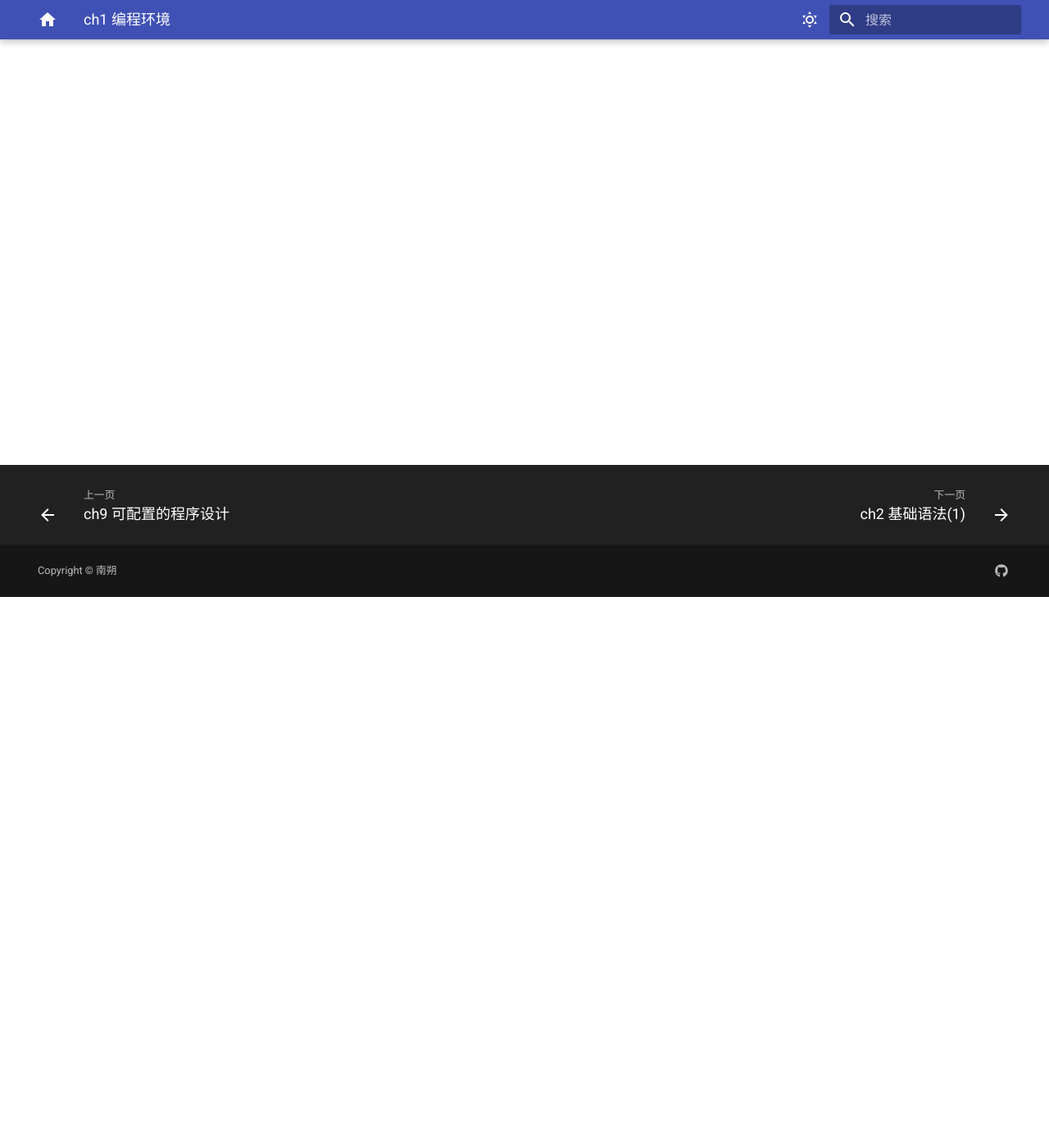
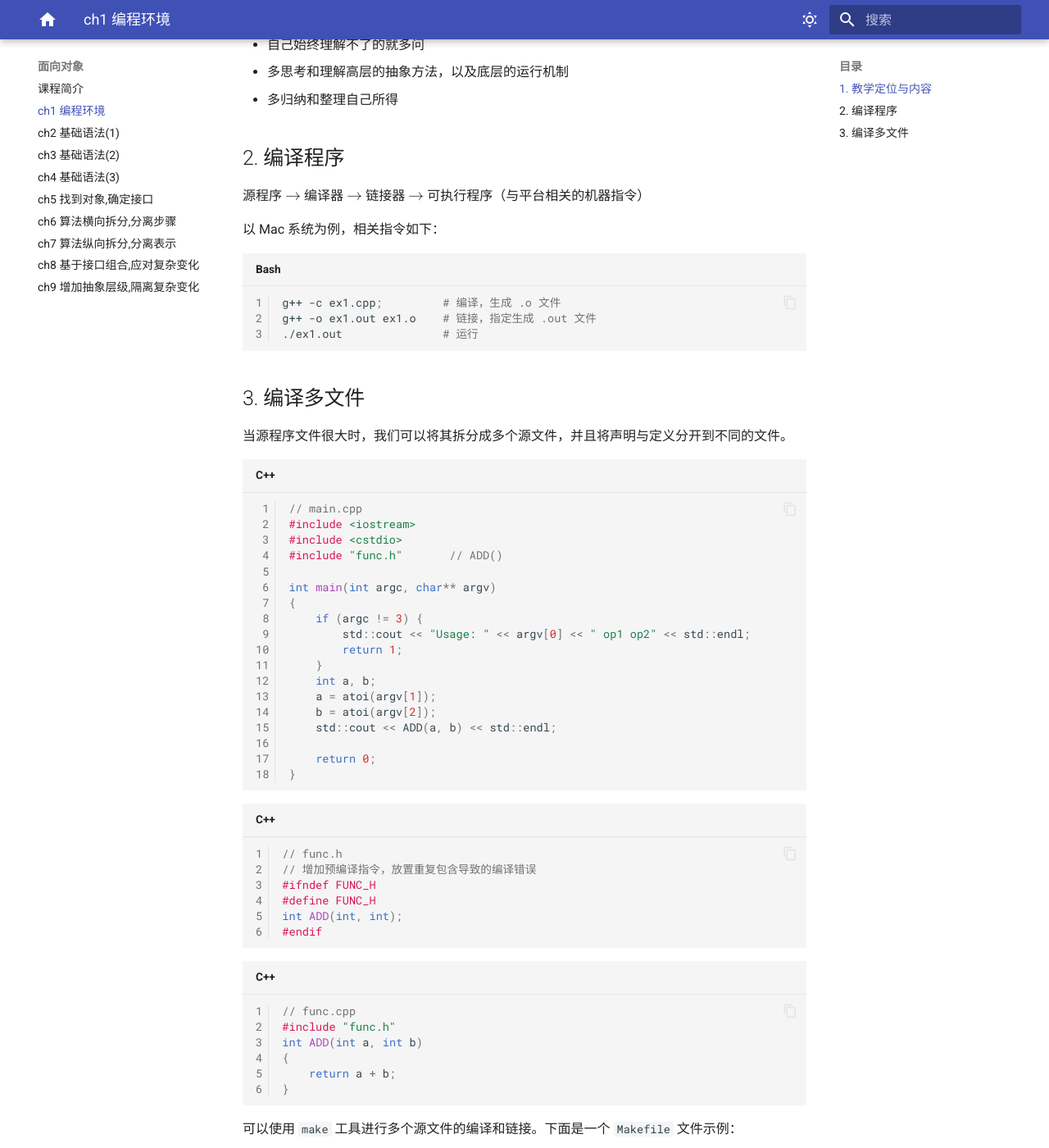
Before and after one commit to ErnestEarth/jifeng.github.io, an MkDocs documentation site: the page built from docs/Object_Oriented_Programming/ch1.md, in a window 1280 px wide and 1400 px high, scrolled down 672 px. Shown: the whole window at 82% size. Built offline with MkDocs 1.6.1 and Material for MkDocs 9.7.7, drawn with Linux system fonts in a browser that asks for light colours; some of the changed text lies outside the part shown.

````diff
--- a/docs/Object_Oriented_Programming/ch1.md
+++ b/docs/Object_Oriented_Programming/ch1.md
@@ -1,7 +1,109 @@
-# 一、课程简介与编程环境
+# ch1 课程简介与编程环境
 
-#### [返回](./index.md)
+## 1. 教学定位与内容
 
+前驱课程：《程序设计基础》
 
+后继课程：《数据结构》、《软件工程》
 
-#### [返回](./index.md)
+编程需要的基础：
+
+- 算法基础：问题的分析、表示、求解的方法，变量、判断、循环、函数的应用
+- 语言基础：如何定义和实现算法中的元素，语法规范
+- 系统基础：操作系统运作的内在机制，操作系统提供的底层功能调用库
+- 特定技术：网络通信、硬件接口
+- 设计的方法论：结构化，基于对象、面向对象，泛型，组件，越是复杂的任务，设计的方法越重要
+
+学习方法：
+
+- 多查、多看相关书籍、网站等
+- 多练习，多用程序验证自己的理解
+- 自己始终理解不了的就多问
+- 多思考和理解高层的抽象方法，以及底层的运行机制
+- 多归纳和整理自己所得
+
+## 2. 编译程序
+
+源程序 $\to$ 编译器 $\to$ 链接器 $\to$ 可执行程序（与平台相关的机器指令）
+
+以 Mac 系统为例，相关指令如下：
+
+```sh
+g++ -c ex1.cpp;			# 编译，生成 .o 文件
+g++ -o ex1.out ex1.o	# 链接，指定生成 .out 文件
+./ex1.out				# 运行
+```
+
+## 3. 编译多文件
+
+当源程序文件很大时，我们可以将其拆分成多个源文件，并且将声明与定义分开到不同的文件。
+
+```cpp
+// main.cpp
+#include <iostream>
+#include <cstdio>
+#include "func.h"		// ADD()
+
+int main(int argc, char** argv)
+{
+    if (argc != 3) {
+        std::cout << "Usage: " << argv[0] << " op1 op2" << std::endl;
+        return 1;
+    }
+    int a, b;
+    a = atoi(argv[1]);
+    b = atoi(argv[2]);
+    std::cout << ADD(a, b) << std::endl;
+
+    return 0;
+}
+```
+
+```cpp
+// func.h
+// 增加预编译指令，放置重复包含导致的编译错误
+#ifndef FUNC_H
+#define FUNC_H
+int ADD(int, int);
+#endif
+```
+
+```cpp
+// func.cpp
+#include "func.h"
+int ADD(int a, int b)
+{
+	return a + b;
+}
+```
+
+可以使用 `make` 工具进行多个源文件的编译和链接。下面是一个 `Makefile` 文件示例：
+
+```sh
+# Makefile
+# Example for C++ Course							# 注释
+
+all: main.exe test.exe								# 冒号前面是任务
+
+main.exe: main.cpp student.cpp						# 冒号后面是任务条件
+	g++ -o main.exe main.cpp student.cpp			# 缩进只能用制表符
+
+test.exe: student.cpp student_test.cpp
+	g++ -o test.exe student_test.cpp student.cpp
+
+clean:
+	del *.obj *.exe
+```
+
+执行 `Makefile` 的基本方法：
+
+```sh
+make						# 默认执行第一个任务
+
+make clean					# 执行 clean 任务
+make test.exe
+
+make -f my_mkfile			# 指定 Makefile 文件为 my_mkfile
+
+make -f my_mkfile test.exe	# 指定 Makefile 与任务
+```
--- a/mkdocs.yml
+++ b/mkdocs.yml
@@ -18,7 +18,7 @@ nav:
     - ch8 非文本数据处理: Fundamentals_of_Programming/ch8.md
     - ch9 可配置的程序设计: Fundamentals_of_Programming/ch9.md
   - 面向对象:
-    # - 课程简介: Object_Oriented_Programming/index.md
+    - 课程简介: Object_Oriented_Programming/index.md
     - ch1 编程环境: Object_Oriented_Programming/ch1.md
     - ch2 基础语法(1): Object_Oriented_Programming/ch2.md
     - ch3 基础语法(2): Object_Oriented_Programming/ch3.md
````
Also changed, not shown: docs/Object_Oriented_Programming/index.md (+4 -22 lines), 2 other files.
